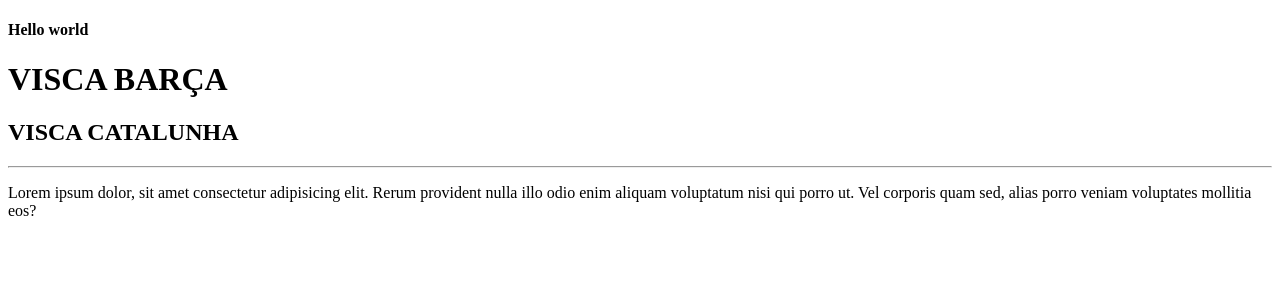
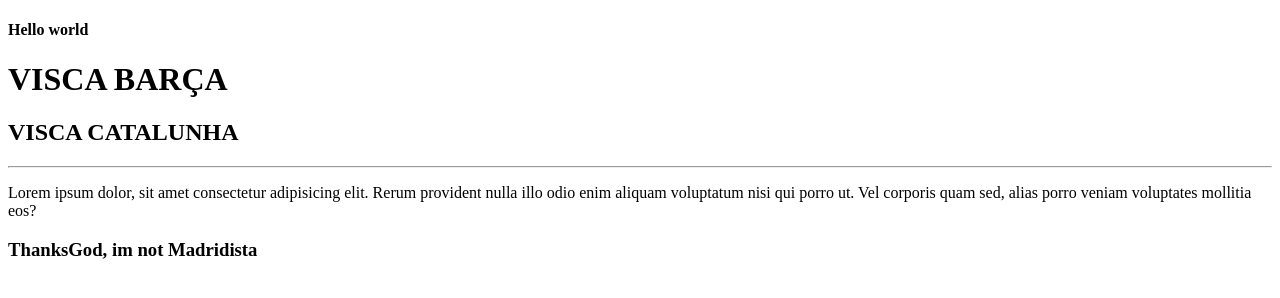
Before and after one commit to xlLuanx/Hello-World, a plain HTML site: page site-exemplo/index.html in a window 1280 px wide. Drawn offline with Linux system fonts and the light colour scheme.

Commit message:
adicionei uma linha (15)

```diff
--- a/site-exemplo/index.html
+++ b/site-exemplo/index.html
@@ -12,6 +12,7 @@
     <hr>
 
     <p>Lorem ipsum dolor, sit amet consectetur adipisicing elit. Rerum provident nulla illo odio enim aliquam voluptatum nisi qui porro ut. Vel corporis quam sed, alias porro veniam voluptates mollitia eos?</p>
+    <h3>ThanksGod, im not Madridista</h3>
 
 
 
```
